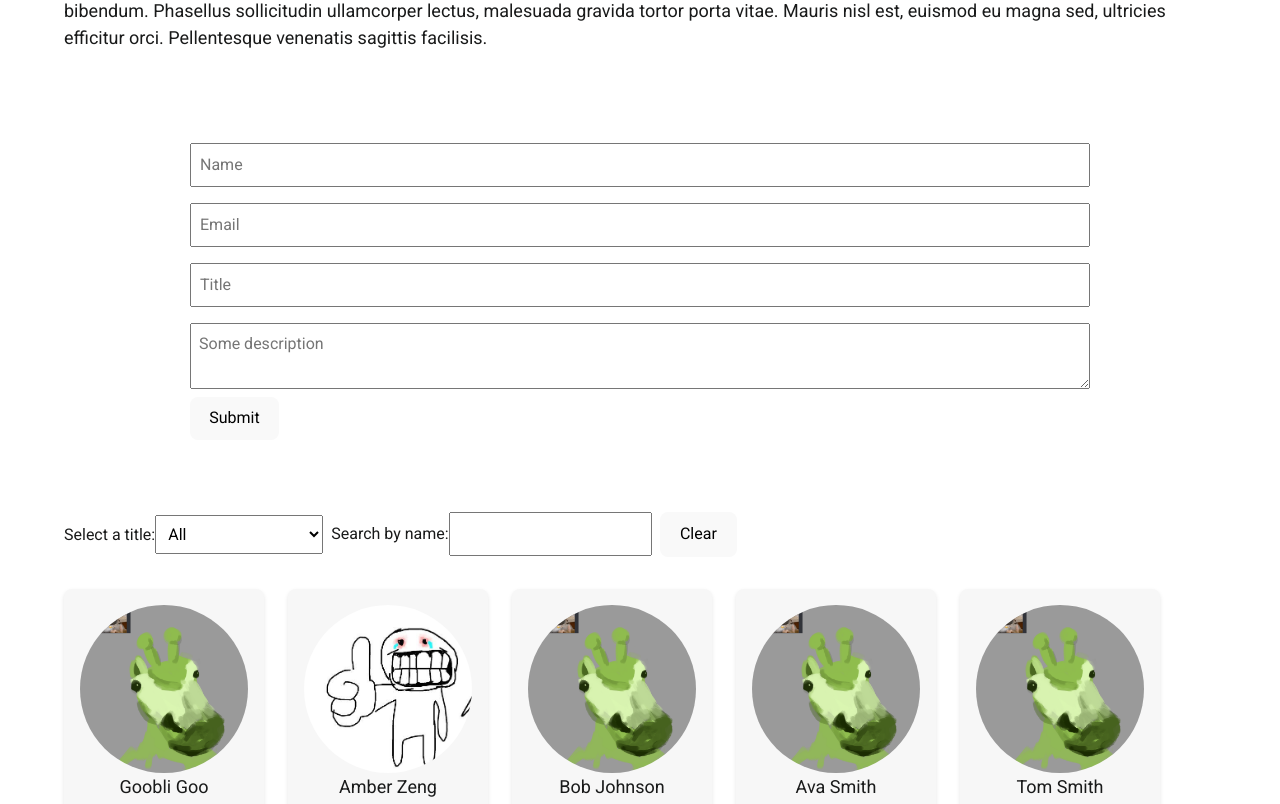
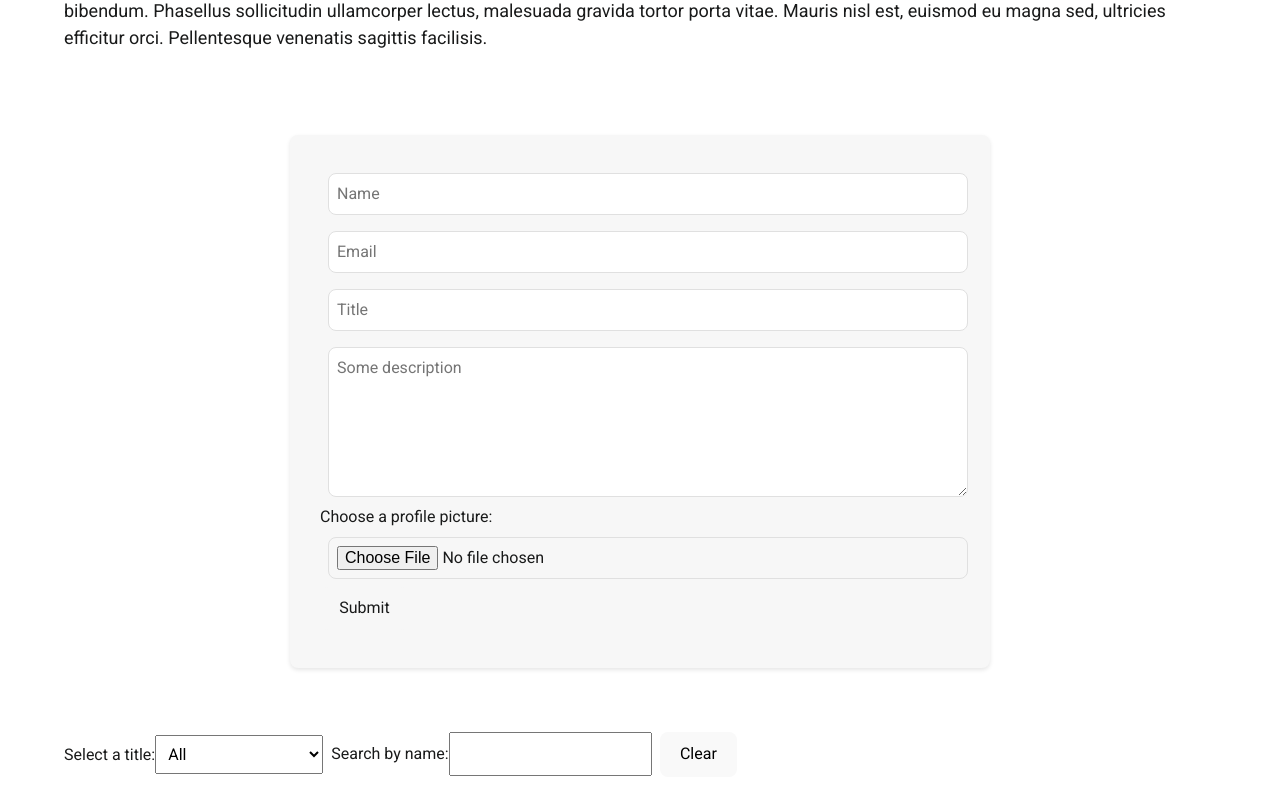
Before and after one commit to hestabshim/my-react-app, a React (Vite) app: page / in a window 1280 px wide. Shown: the part 380-1184 px from the top of the page. Built offline with nearby package versions, Linux system fonts and the light colour scheme.

Commit message:
adding backend

```diff
--- a/src/components/ProfileForm.jsx
+++ b/src/components/ProfileForm.jsx
@@ -3,25 +3,64 @@ import style from "../styles/ProfileForm.module.css";
 
 
 const ProfileForm = () => {
-  const [data, setData] = useState({ name: "", title: "", email: "", bio: "" });
+  const [data, setData] = useState({ name: "", title: "", email: "", bio: "", image: null });
+  const [errors, setErrors] = useState({ image: "", general: "" });
+  const [submitting, setSubmitting] = useState(false);
+  const [successMessage, setSuccessMessage] = useState("");
+
   const handleChange = (e) => {
-    setData({ ...data, [e.target.name]: e.target.value });
+    if(e.target.name === "image"){
+        const file = e.target.files[0];
+        if(file.size > 2000000){
+            setErrors({...errors, image: "Image must be less than 2MB."});
+        }else{
+            setData({ ...data, image: file });
+        }
+        console.log(file);
+        console.log(data.image);
+    }else{
+        setData({ ...data, [e.target.name]: e.target.value });
+    }
+
   };
   const handleSubmit = async (e) => {
     e.preventDefault();
-    const formData = new FormData(e.target);
+    setSubmitting(true);
+    const formData = new FormData();
+    formData.append("name", data.name.trim());
+    formData.append("email", data.email.trim());
+    formData.append("title", data.title.trim());
+    formData.append("bio", data.bio.trim());
+    if (data.image) formData.append("image", data.image);
+    console.log(data.image+"test");
     try{
         const response = await fetch("https://web.ics.purdue.edu/~zeng274/profile-app/send-data.php", {
             method: "POST",
             body: formData,
+            mode: 'no-cors',
         });
         const result = await response.json();
-        console.log(result.message);
+        if(result.success){
+            setData({ name: "", title: "", email: "", bio: "", image: null });
+            setErrors({image: "", general: ""});
+            setSuccessMessage("Data submitted successfully.");
+            setTimeout(() => {
+                setSuccessMessage("");
+            }, 1000);
+
+        }else{
+            setErrors({image: "", general: result.message});
+            setSuccessMessage("");
+        }
+
     }catch(error){
-        console.log(error);
+        setErrors({image: "", general: error});
+    }finally{
+        setSubmitting(false);
     }
 
   };
+
   return (
     <form onSubmit={handleSubmit} className={style["profile-form"]}>
       <input
@@ -55,7 +94,12 @@ const ProfileForm = () => {
         value={data.bio}
         onChange={handleChange}
       ></textarea>
-      <button type="submit">Submit</button>
+      <label htmlFor="image">Choose a profile picture:</label>
+        <input type="file" id="image" name="image" accept="image/png, image/jpeg, image/jpg, image/gif" onChange={handleChange}/>
+        {errors.image && <p className={style['error']}>{errors.image}</p>}
+      <button type="submit" disabled={submitting || errors.image !== "" || data.name.trim() === "" || data.email.trim() === "" || data.title.trim() === "" || data.bio.trim() === "" || data.image === null? true: false}>Submit</button>
+        {errors.general && <p className={style['error']}>{errors.general}</p>}
+        {successMessage && <p className={style['success']}>{successMessage}</p>}
     </form>
   );
 };
--- a/src/styles/ProfileForm.module.css
+++ b/src/styles/ProfileForm.module.css
@@ -1,8 +1,13 @@
 .profile-form {
-    max-width: 900px;
+  max-width: 700px;
   margin:0 auto;
   display:flex;
   flex-direction: column;
+  background: var(--primary-background-color);
+  width: 100%;
+  box-shadow: var(--box-shadow);
+  border-radius: var(--border-radius);
+  padding: 30px;
   input, textarea{
     width: 100%;
     padding: 0.5rem;
@@ -12,5 +17,63 @@
   button{
     align-self:flex-start;
     border:1px solid var(--button-border-color);
+    &:disabled{
+      background-color: var(--button-hover-background-color);
+      color: var(--button-hover-text-color);
     }
   }
+  input[type="text"],
+  input[type="email"],
+  input[type="password"],
+  textarea {
+    width: 100%;
+    padding: 0.5rem;
+    margin: 0.5rem;
+    border: 1px solid var(--border-color);
+    border-radius: var(--border-radius);
+    font-size: 16px;
+  }
+
+  /* File input styling */
+  input[type="file"] {
+    width: 100%;
+    padding: 0.5rem;
+    margin: 0.5rem;
+    border: 1px solid var(--border-color);
+    border-radius: var(--border-radius);
+  }
+
+  /* Focus effect on inputs */
+  input[type="text"]:focus,
+  input[type="email"]:focus,
+  input[type="password"]:focus,
+  textarea:focus {
+    border-color: var(--border-color);
+    outline: none;
+  }
+
+  /* Textarea styling */
+  textarea {
+    min-height: 150px;
+    resize: vertical;
+  }
+  .error {
+    color: var(--error-color);
+    font-size: 14px;
+    margin-top: 10px;
+    text-align: center;
+  }
+
+  .success {
+    color: var(--success-color);
+    font-size: 14px;
+    margin-top: 10px;
+    text-align: center;
+  }
+
+}
+@media screen and (max-width: var(--mobile)){
+  .profile-form{
+    padding: 20px;
+  }
+}
```
Also changed, not shown: 2 other files (tests, documents, lock files or other folders). Lines whose indentation alone changed are shown as unchanged.
